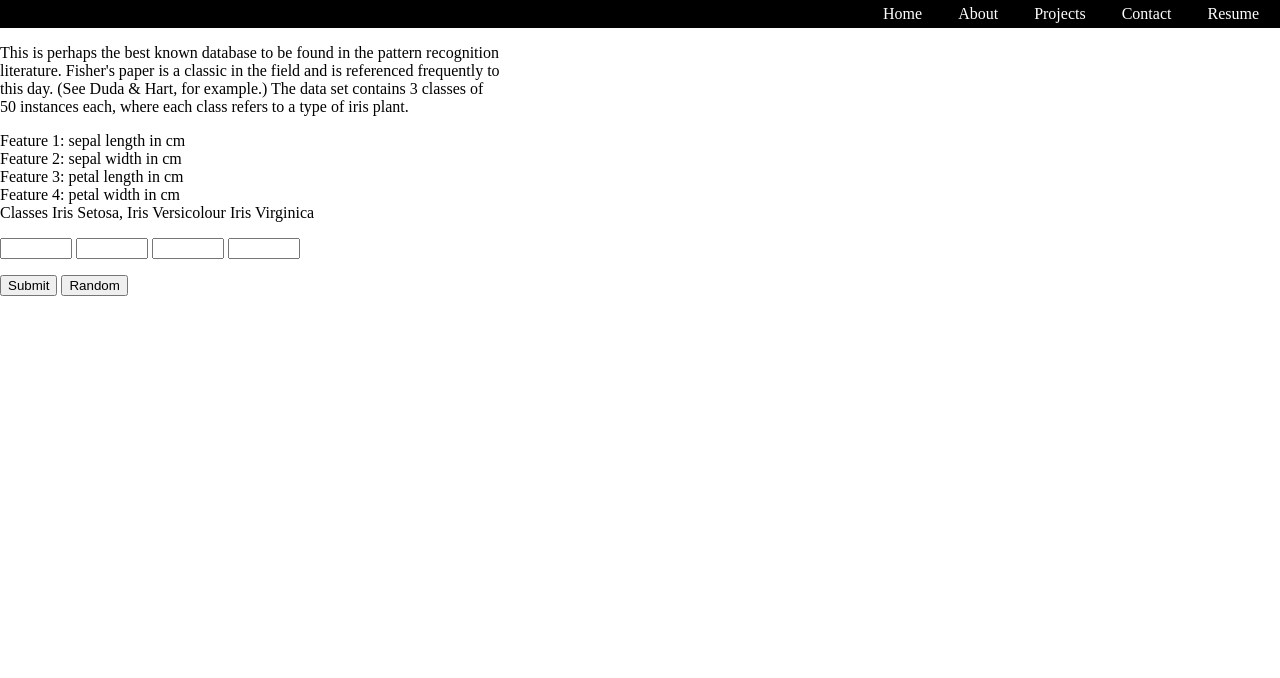
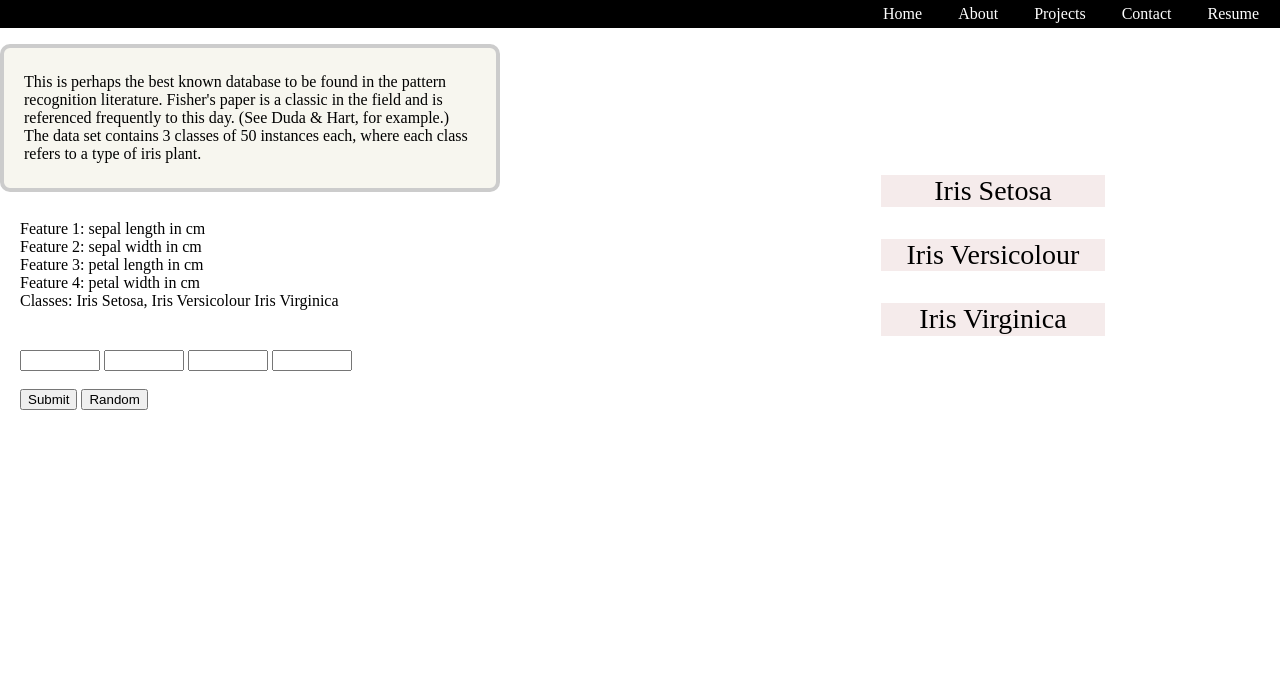
Before and after one commit to mrciolino/portfolio, a Flask app: page /test_project in a window 1280 px wide. Shown: the top 678 px of the page. Run offline with Flask 2, Linux system fonts and the light colour scheme; some libraries are stand-ins or nearby versions.

Commit message:
test project web app done

```diff
--- a/static/styles/style.css
+++ b/static/styles/style.css
@@ -1,24 +1,5 @@
 /* index */
-
-
 /* Project 1  */
 /* Text area clear default */
-
 /* Test Project */
 /* textarea input */
-textarea {
-    width: 100%;
-    height: 150px;
-    padding: 12px 20px;
-    box-sizing: border-box;
-    border: 2px solid #ccc;
-    border-radius: 4px;
-    background-color: #f8f8f8;
-    font-size: 16px;
-    resize: none;
-}
-
-.summary {
-    word-wrap: break-word;
-    width: 500px;
-}
--- a/templates/test_project.html
+++ b/templates/test_project.html
@@ -6,7 +6,7 @@
 
 <script type="text/javascript">
     function getNumber() {
-        var max = 6.0; // The minimum number you want
+        var max = 5.0; // The minimum number you want
         var min = 0.0; // The maximum number you want
         return (Math.random() * (max - min + 1) + min).toFixed(2);
     }
@@ -61,12 +61,10 @@
     function plot_heatmap() {
         var data = [{
             z: [
-                [
-                    document.getElementById('f1').value,
-                    document.getElementById('f2').value,
-                    document.getElementById('f3').value,
-                    document.getElementById('f4').value
-                ]
+                [document.getElementById('f1').value],
+                [document.getElementById('f2').value],
+                [document.getElementById('f3').value],
+                [document.getElementById('f4').value]
             ],
             type: 'heatmap',
             zauto: false,
@@ -103,9 +101,92 @@
     }
 
     function display_result(data) {
-        document.getElementById("showresults").innerHTML = data;
+
+        var result = Object.values(data)[0];
+
+        document.getElementById('Setosa').style.backgroundColor = 'rgba(213, 177, 177, 0.25)';
+        document.getElementById("Versicolour").style.backgroundColor = 'rgba(213, 177, 177, 0.25)';
+        document.getElementById("Virginica").style.backgroundColor = 'rgba(213, 177, 177, 0.25)';
+
+        if (result == "setosa") {
+            document.getElementById("Setosa").style.backgroundColor = 'rgba(35, 167, 40, 0.76)';
+        }
+        if (result == "versicolor") {
+            document.getElementById("Versicolour").style.backgroundColor = 'rgba(35, 167, 40, 0.76)';
+        }
+        if (result == "virginica") {
+            document.getElementById("Virginica").style.backgroundColor = 'rgba(35, 167, 40, 0.76)';
+        }
     }
 </script>
+
+<style>
+    #Setosa {
+        text-align: center;
+        background-color: rgba(213, 177, 177, 0.25);;
+        display: inline-block;
+        height: 1.15em;
+        width: 8em;
+    }
+
+    #Versicolour {
+        text-align: center;
+        background-color: rgba(213, 177, 177, 0.25);;
+        display: inline-block;
+        height: 1.15em;
+        width: 8em;
+    }
+
+    #Virginica {
+        text-align: center;
+        background-color: rgba(213, 177, 177, 0.25);
+        display: inline-block;
+        height: 1.15em;
+        width: 8em;
+    }
+
+    #preds {
+        position: absolute;
+        zoom: 1.75;
+        -moz-transform: scale(1.75);
+        right: 100;
+        top: 100;
+    }
+
+    #heatmapdiv {
+        zoom: 0.75;
+        -moz-transform: scale(0.75);
+    }
+    .summary {
+        display:block;
+        padding: 25px 20px;
+        box-sizing: border-box;
+        border: 4px solid #ccc;
+        border-radius: 10px;
+        background-color: rgba(228, 224, 204, 0.31);
+        font-size: 16px;
+        word-wrap: break-word;
+        width: 500px;
+    }
+
+    .summary2 {
+        width: 100%;
+        height: auto;
+        padding: 12px 20px;
+        font-size: 16px;
+        word-wrap: break-word;
+        width: 500px;
+    }
+
+    .Features {
+        width: 100%;
+        height: auto;
+        padding: 12px 20px;
+    }
+
+</style>
+
+<!-- ////////// Start of body ///////////////// -->
 
 <!-- navigation bar header -->
 {% include 'header.html' %}
@@ -117,29 +198,35 @@
         50 instances each, where each class refers to a type of iris plant.
     </p>
 
-    <p>
+    <p class=summary2>
         Feature 1: sepal length in cm </br>
         Feature 2: sepal width in cm </br>
         Feature 3: petal length in cm </br>
         Feature 4: petal width in cm </br>
 
-        Classes Iris Setosa, Iris Versicolour Iris Virginica
+        Classes: Iris Setosa, Iris Versicolour Iris Virginica
     </p>
 
     <form method="POST" class="Features">
-        <input type="number" name="quantity" min="0.00" max="6.00" id="f1" required="True">
-        <input type="number" name="quantity" min="0.00" max="6.00" id="f2" required="True">
-        <input type="number" name="quantity" min="0.00" max="6.00" id="f3" required="True">
-        <input type="number" name="quantity" min="0.00" max="6.00" id="f4" required="True">
+        <input type="number" name="quantity" min="0.00" max="10.00" id="f1" required="True">
+        <input type="number" name="quantity" min="0.00" max="10.00" id="f2" required="True">
+        <input type="number" name="quantity" min="0.00" max="10.00" id="f3" required="True">
+        <input type="number" name="quantity" min="0.00" max="10.00" id="f4" required="True">
+
+        <br></br>
+
+        <input id="Features" type="button" value="Submit">
+        <input name="Random" type="button" value="Random" onclick="updateAll();">
     </form>
 
-    <input id="Features" type="button" value="Submit">
-    <input name="Random" type="button" value="Random" onclick="updateAll();">
 
 </body>
 
-<!-- place for predictions -->
-<section id="showresults"></section>
+<aside id="preds">
+    <div id="Setosa">Iris Setosa</div><br></br>
+    <div id="Versicolour">Iris Versicolour</div><br></br>
+    <div id="Virginica">Iris Virginica</div>
+</aside>
 
 <!-- place for heatmap -->
 <div id="heatmapdiv"></div>
```
